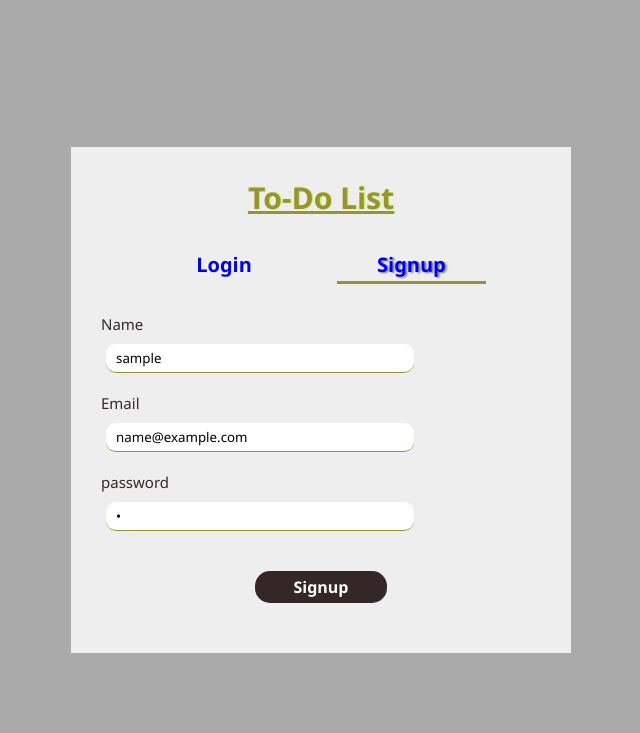
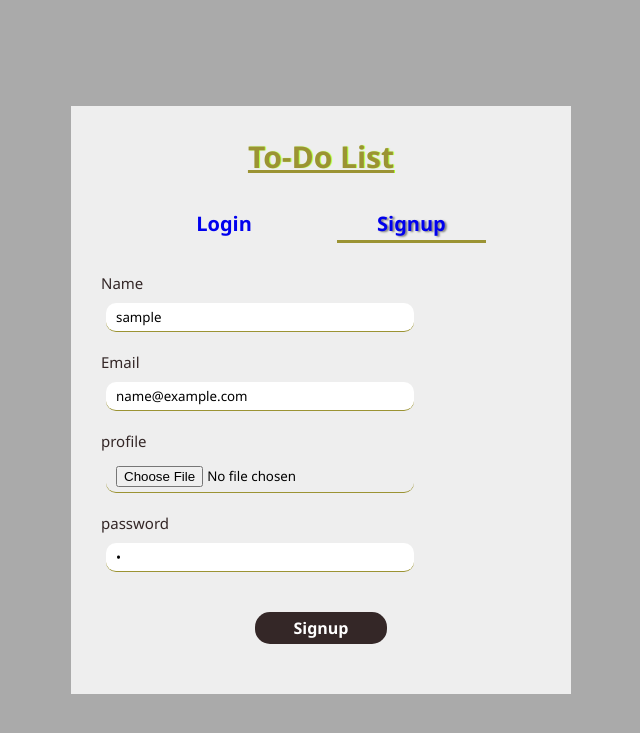
Before and after one commit to spcrsankar/ToDoList, a Flask app: template templates/signup.html in a window 1280 px wide. Shown: the top 733 px of the page, without its empty margins (319-959 px from the left). Run offline with Flask 3, Linux system fonts and the light colour scheme; the template is opened without the code that fills it: most values are stand-ins (such as "Sample title", 1, 10 or a date in 2020).

Commit message:
profile pricture code updated

```diff
--- a/app.py
+++ b/app.py
@@ -1,4 +1,4 @@
-from flask import Flask, session, render_template, request, redirect, url_for, jsonify
+from flask import Flask, session, render_template, request, redirect, url_for, jsonify, Response
 from validation import signup_validation, login_validation
 import hashlib
 import mongodb_connection
@@ -6,6 +6,8 @@ from datetime import datetime
 from pymongo import MongoClient
 from dotenv import load_dotenv
 import os
+import base64
+
 
 load_dotenv()
 
@@ -61,9 +63,22 @@ def create_app():
       return render_template('login.html')
 
 
-  @app.route('/signup', methods=['GET', 'POST'])
+  @app.route('/signup/', methods=['GET', 'POST'])
   def signup():
       if request.method == 'POST':
+          print('post request',request.files)
+          #get image and convert to base64
+          if('profile' in request.files):
+             print('file is there')
+          else:
+            print('file is not there')
+          file = request.files['profile']
+
+          print('file is collected')
+          image_binary = file.read()
+          image_base64 = base64.b64encode(image_binary).decode('utf-8')
+          print('image is converted')
+
           #get all data
           user_name = request.form['username']
           password = request.form['password']
@@ -75,24 +90,45 @@ def create_app():
           #if valid
           if msg == "Ok":
             #check with database
-            msg = mongodb_connection.insert_user(app.db,user_name, password, email)
+            msg = mongodb_connection.insert_user(app.db,user_name, password, email, image_base64)
 
             if(msg == "Ok"):
               session['username'] = user_name
+              session['email'] = email
               return redirect(url_for('login'))
 
-          return render_template('signup.html',msg=msg,username=user_name,email=email,password=password)
+          return render_template('signup.html',msg=msg,username=user_name,email=email,password=password,profile_image=image_base64)
 
       return render_template('signup.html',msg="")
 
   @app.route('/home/')
   def home():
       if 'username' in session:
+        print(session['email'],session['username'])
+        profile_image = mongodb_connection.get_profile_image(app.db,session['email'])
+
         #get tasks from database
         tasks = mongodb_connection.get_tasks(app.db,session['email'])
         return render_template('home.html',username=session['username'],tasks=tasks)
       return redirect(url_for('login'))
 
+  #to get current users profile image
+  @app.route('/profile-image/')
+  def profile_image():
+    image_data = mongodb_connection.get_profile_image(app.db,session['email'])
+
+    if image_data:
+        # Decode the base64-encoded image data
+        image_base64 = image_data
+        image_binary = base64.b64decode(image_base64)
+
+        # Create a response with the image binary data
+        response = Response(image_binary, content_type='image/jpeg')  # You can adjust the content type based on your image type
+
+        return response
+
+    else:
+        return redirect(url_for('login'))
 
   @app.route('/logout/')
   def logout():
--- a/templates/home.html
+++ b/templates/home.html
@@ -17,8 +17,8 @@
         <button onclick=clearHistory()>Logout</button>
       </div>
 
-      <img src="{{ url_for('static',filename='imgs/profile.jpg') }}" id="profile" />
-      <p>Hi, <span>Sankar</span></p>
+      <img src="{{ url_for('profile_image') }}" id="profile" />
+      <p>Hi, <span>{{ username }}</span></p>
     </header>
 
     <section class="search-section">
--- a/templates/signup.html
+++ b/templates/signup.html
@@ -10,18 +10,22 @@
 
 {% block main %}
 <main>
-  <form action="{{ url_for('signup') }}" method="post">
+  <form action="{{ url_for('signup') }}" method="post" enctype="multipart/form-data">
   <div>
     <label for="email">Name</label>
-    <input type="text" value="{{ username }}"" placeholder="Jhon Doe" name="username" id="name" />
+    <input type="text" value="{{ username }}"" placeholder="Jhon Doe" name="username" id="name" required/>
   </div>
   <div>
     <label for="email">Email</label>
-    <input type="text" value="{{ email }}" placeholder="Email ID: abc@xyz.com" name="email" id="email" />
+    <input type="text" value="{{ email }}" placeholder="Email ID: abc@xyz.com" name="email" id="email" required/>
+  </div>
+  <div>
+    <label for="profile">profile</label>
+    <input type="file" name="profile" accept="image/*" id="profile" placeholder="profile" required>
   </div>
   <div>
     <label for="password">password</label>
-    <input type="password" value="{{ password }}" placeholder="Password" name="password" id="password" />
+    <input type="password" value="{{ password }}" placeholder="Password" name="password" id="password" required/>
   </div>
   {% if msg %}
     <p class="msg">*{{msg}}</p>
```
Also changed, not shown: mongodb_connection.py (+9 -1 lines).
